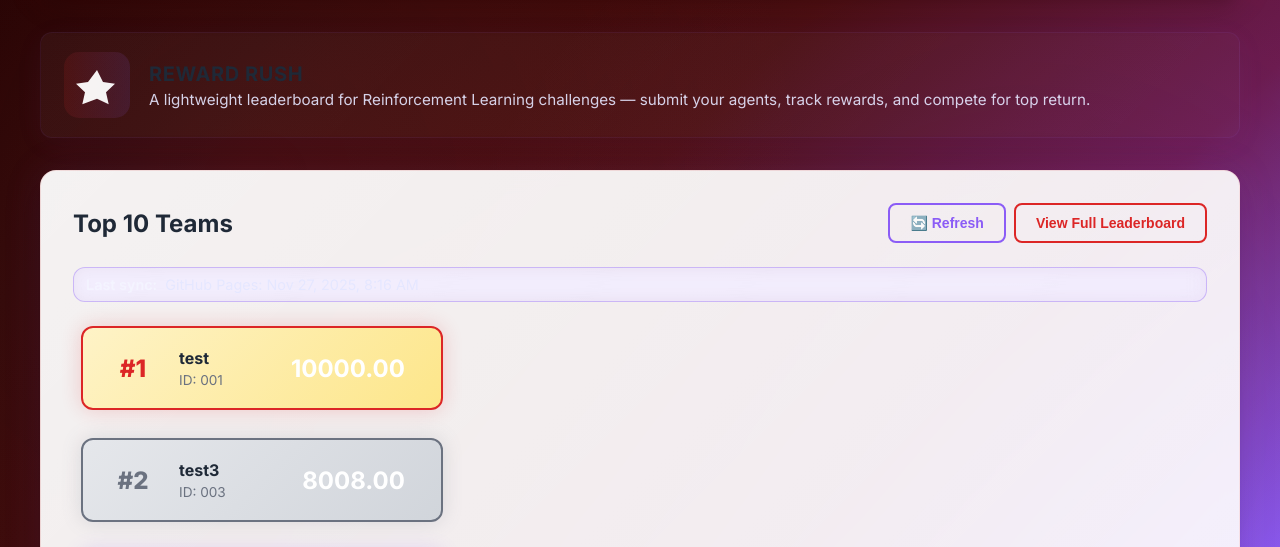
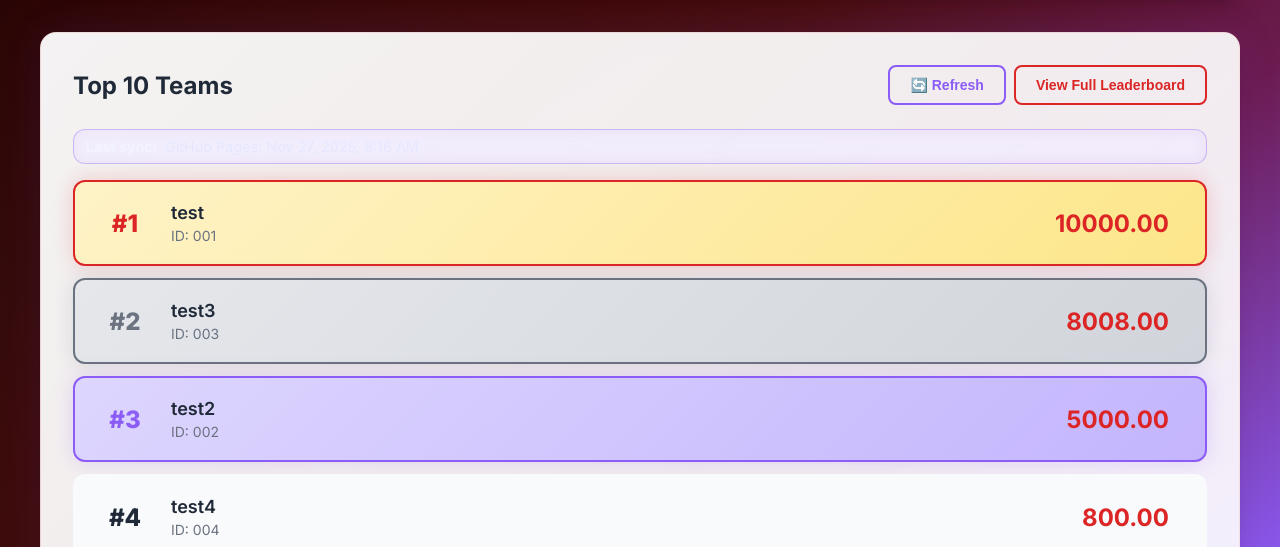
Before and after one commit to rishik103/RL-competition, a plain HTML site: page index.html in a window 1280 px wide. Shown: the part 218-765 px from the top of the page. Drawn offline with Linux system fonts and the light colour scheme.

Commit message:
removing the hero section

```diff
--- a/index.html
+++ b/index.html
@@ -26,29 +26,6 @@
                 <button id="adminBtn" class="admin-btn" style="display: none;">Admin Login</button>
             </div>
         </header>
-
-        <!-- Hero / Banner -->
-        <section class="hero">
-            <div class="hero-inner">
-                <div class="hero-icon" aria-hidden="true">
-                    <!-- Tiny RL / reward SVG -->
-                    <svg width="72" height="72" viewBox="0 0 24 24" fill="none" xmlns="http://www.w3.org/2000/svg">
-                        <defs>
-                            <linearGradient id="g1" x1="0" x2="1">
-                                <stop offset="0" stop-color="#dc2626" />
-                                <stop offset="1" stop-color="#8b5cf6" />
-                            </linearGradient>
-                        </defs>
-                        <rect x="1" y="1" width="22" height="22" rx="5" fill="url(#g1)" opacity="0.12" />
-                        <path d="M12 7l2 4 4 .6-3 2.8.9 4L12 16.6 7.1 18.4 8 14.4 5 11.6l4-.6L12 7z" fill="#fff" opacity="0.95"/>
-                    </svg>
-                </div>
-                <div class="hero-copy">
-                    <h2 class="hero-title">REWARD RUSH</h2>
-                    <p class="hero-description">A lightweight leaderboard for Reinforcement Learning challenges — submit your agents, track rewards, and compete for top return.</p>
-                </div>
-            </div>
-        </section>
 
         <!-- Leaderboard -->
         <div class="leaderboard-section">
--- a/styles.css
+++ b/styles.css
@@ -271,67 +271,6 @@ body::before {
 
 .last-updated-banner .value {
     font-family: 'Inter', sans-serif;
-}
-
-/* Hero / Banner */
-.hero {
-    margin: 1.5rem 0 2rem 0;
-}
-.hero-inner {
-    display: flex;
-    gap: 1rem;
-    align-items: center;
-    background: linear-gradient(135deg, rgba(255,255,255,0.04), rgba(255,255,255,0.02));
-    border: 1px solid rgba(139,92,246,0.08);
-    padding: 1rem 1.25rem;
-    border-radius: 12px;
-    box-shadow: 0 6px 30px rgba(139,92,246,0.05);
-}
-.hero-icon {
-    display: flex;
-    align-items: center;
-    justify-content: center;
-    width: 72px;
-    height: 72px;
-}
-.hero-title {
-    margin: 0 0 0.25rem 0;
-    font-size: 1.25rem;
-    letter-spacing: 0.6px;
-}
-.hero-description {
-    margin: 0;
-    color: rgba(229,231,255,0.9);
-    font-size: 0.95rem;
-}
-
-/* Leaderboard item card improvements */
-.leaderboard-item {
-    background: linear-gradient(180deg, rgba(255,255,255,0.02), rgba(255,255,255,0.01));
-    border-radius: 12px;
-    padding: 1rem;
-    margin: 0.5rem;
-    display: flex;
-    align-items: center;
-    gap: 1rem;
-    width: calc(33.333% - 1rem);
-    box-shadow: 0 6px 20px rgba(11,7,20,0.15);
-    transition: transform 0.18s cubic-bezier(.2,.9,.3,1), box-shadow 0.18s;
-}
-.leaderboard-item:hover { transform: translateY(-6px); box-shadow: 0 18px 40px rgba(139,92,246,0.08); }
-.leaderboard-item .team-info { flex: 1; }
-.leaderboard-item .team-name { font-weight: 700; font-size: 1rem; }
-.leaderboard-item .team-id { font-size: 0.85rem; color: var(--text-secondary); }
-.leaderboard-item .score { font-weight: 700; color: #fff; min-width: 90px; text-align: right; }
-.leaderboard-item .repo-link { margin-left: 0.75rem; color: #8b5cf6; font-weight: 600; text-decoration: none; }
-
-/* Responsive adjustments */
-@media (max-width: 900px) {
-    .leaderboard-item { width: calc(50% - 1rem); }
-}
-@media (max-width: 560px) {
-    .leaderboard-item { width: 100%; }
-    .hero-inner { flex-direction: column; align-items: flex-start; }
 }
 
 .view-all-btn {
```
